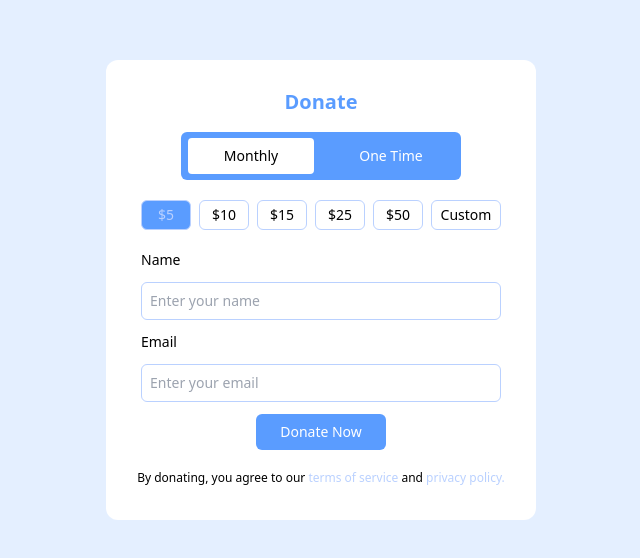
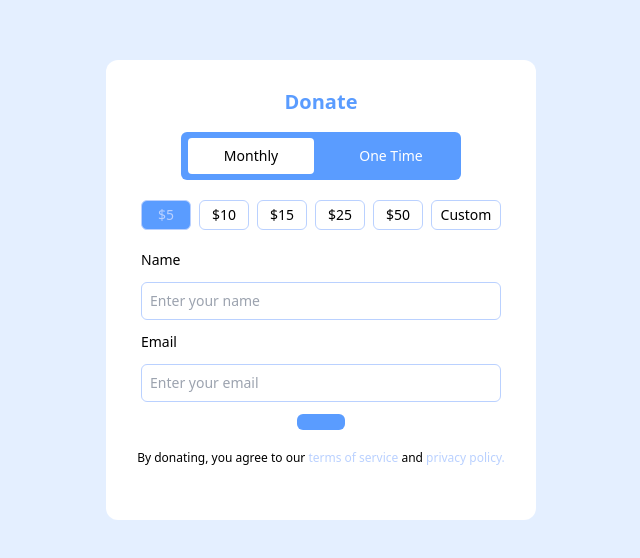
Before and after one commit to eobcre/donate-card, a React (Vite) app: page / in a window 1280 px wide. Shown: the part 110-668 px from the top of the page, without its empty margins (319-959 px from the left). Built offline with nearby package versions, Linux system fonts and the light colour scheme.

Commit message:
props type and props settings

```diff
--- a/src/components/DonateButton.tsx
+++ b/src/components/DonateButton.tsx
@@ -1,8 +1,12 @@
-const DonateButton: React.FC = () => {
+type ButtonProps = {
+  name: string;
+};
+
+const DonateButton: React.FC<ButtonProps> = ({ name }) => {
   return (
     <div className='flex justify-center items-center'>
       <button className='bg-[#5A9CFF] text-white text-sm rounded-md px-6 py-2'>
-        Donate Now
+        {name}
       </button>
     </div>
   );
```
